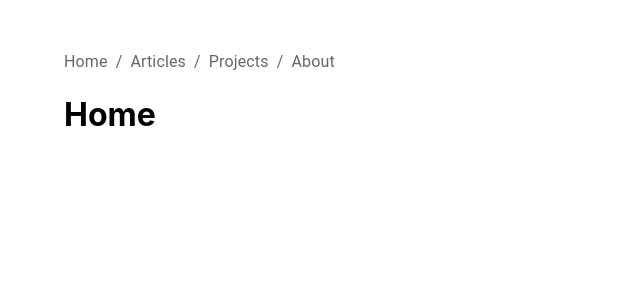
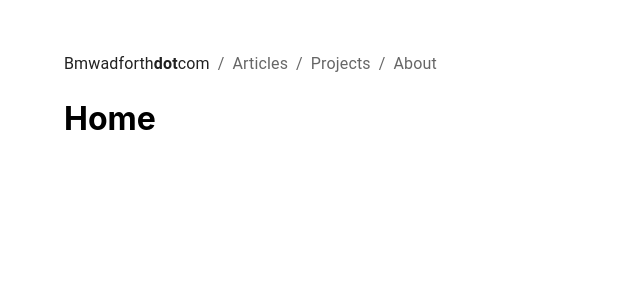
Before and after one commit to bmwadforth/front, a React (Create React App) app: page / in a window 1280 px wide. Shown: the top 300 px of the page, without its empty margins (0-640 px from the left). Built offline with nearby package versions, Linux system fonts and the light colour scheme.

Commit message:
Adding not found page and other stuff

```diff
--- a/package.json
+++ b/package.json
@@ -16,6 +16,7 @@
     "@types/react-dom": "^17.0.9",
     "@types/react-syntax-highlighter": "^13.5.2",
     "axios": "^0.26.0",
+    "moment": "^2.29.1",
     "react": "^17.0.2",
     "react-dom": "^17.0.2",
     "react-markdown": "^8.0.1",
--- a/src/App.tsx
+++ b/src/App.tsx
@@ -1,15 +1,21 @@
 import React from 'react';
-import { Container, Breadcrumbs, Link as MuiLink, Typography, Box, ButtonGroup, Button } from '@mui/material';
+import { Container, Breadcrumbs, Link as MuiLink, Box } from '@mui/material';
 import {
-  BrowserRouter as Router,
   Route,
   Routes,
-  Link
+  Link, useLocation
 } from "react-router-dom";
-import Articles from './components/articles';
-import ArticleContent from './components/articleContent';
 import ArticlesPage from "./pages/articles/articles";
 import ArticleViewPage from "./pages/articles/articleView";
+import NotFoundPage from "./pages/notFoundPage";
+
+export const ApplicationRoutes = {
+  INDEX: '/',
+  ARTICLES: '/articles',
+  ARTICLE: '/article/:articleId',
+  PROJECTS: 'projects',
+  ABOUT: '/about'
+}
 
 function HomeComponent() {
   return (
@@ -20,37 +26,46 @@ function HomeComponent() {
 }
 
 function App() {
+  const { pathname } = useLocation();
+
+  const isActive = (path: string): string => {
+    if (pathname === path) {
+      return 'text.primary'
+    } else {
+      return 'text.secondary'
+    }
+  }
+
   return (
     <Container sx={{ mt: '50px' }}>
-      <Router>
       <Breadcrumbs aria-label="breadcrumb">
-          <MuiLink underline="hover" color="inherit" href="#" component="span">
-            <Link to='/'>
-              Home
+        <MuiLink underline="hover" color={isActive(ApplicationRoutes.INDEX)} href="#" component="span" variant='subtitle1'>
+          <Link to={ApplicationRoutes.INDEX}>
+            Bmwadforth<b>dot</b>com
           </Link>
         </MuiLink>
-          <MuiLink underline="hover" color="inherit" href="#" component="span">
-            <Link to='/articles'>
+        <MuiLink underline="hover" color={isActive(ApplicationRoutes.ARTICLES)} href="#" component="span" variant='subtitle1'>
+          <Link to={ApplicationRoutes.ARTICLES}>
             Articles
           </Link>
         </MuiLink>
-          <MuiLink underline="hover" color="inherit" href="#" component="span">
-            <Link to='/projects'>
+        <MuiLink underline="hover" color={isActive(ApplicationRoutes.PROJECTS)} href="#" component="span" variant='subtitle1'>
+          <Link to={ApplicationRoutes.PROJECTS}>
             Projects
           </Link>
         </MuiLink>
-          <MuiLink underline="hover" color="inherit" href="#" component="span">
-            <Link to='/about'>
+        <MuiLink underline="hover" color={isActive(ApplicationRoutes.ABOUT)} href="#" component="span" variant='subtitle1'>
+          <Link to={ApplicationRoutes.ABOUT}>
             About
           </Link>
         </MuiLink>
       </Breadcrumbs>
       <Routes>
-          <Route path='/' element={<HomeComponent />} />
-          <Route path='/articles' element={<ArticlesPage />} />
-          <Route path='/article/:articleId' element={<ArticleViewPage />} />
+        <Route path={ApplicationRoutes.INDEX} element={<HomeComponent />} />
+        <Route path={ApplicationRoutes.ARTICLES} element={<ArticlesPage />} />
+        <Route path={ApplicationRoutes.ARTICLE} element={<ArticleViewPage />} />
+        <Route path="*" element={<NotFoundPage />} />
       </Routes>
-      </Router>
     </Container>
   );
 }
--- a/src/components/articleContent.tsx
+++ b/src/components/articleContent.tsx
@@ -3,9 +3,11 @@ import ReactMarkdown from 'react-markdown'
 import {IArticle} from '../store/articles/articles-store';
 import useArticle from "../hooks/useArticle";
 import {useParams} from "react-router-dom";
-import {Box, Paper} from "@mui/material";
+import {Box, Divider, Paper, Typography} from "@mui/material";
 import {Prism as SyntaxHighlighter} from 'react-syntax-highlighter'
 import {vscDarkPlus} from 'react-syntax-highlighter/dist/esm/styles/prism'
+import moment from 'moment';
+import Loading from "./loading";
 
 export interface IArticleTileProps {
     article: IArticle;
@@ -15,14 +17,18 @@ export default function ArticleContent() {
     let {articleId} = useParams();
     const [loading, article] = useArticle(articleId as string);
     const {payload} = article;
-    if (loading) return <h1>Loading</h1>;
+    if (loading) return <Loading />;
     if (payload?.content === undefined) return <h1>Error</h1>;
 
 
     return (
-        <Box style={{margin: '50px 0 80px 0'}}>
+        <Box style={{margin: '25px 0 80px 0'}}>
             <Paper>
                 <Box style={{padding: '10px 20px 20px 20px'}}>
+                    <Box style={{margin: '15px 0 15px 0'}}>
+                        <Typography variant="subtitle1">{`${payload.title} - ${moment(payload.createdDate).format('LLL')}`}</Typography>
+                    </Box>
+                    <Divider />
                     <ReactMarkdown children={payload.content} components={{
                         code({node, inline, className, children, ...props}) {
                             const match = /language-(\w+)/.exec(className || '')
--- a/src/components/articleTile.tsx
+++ b/src/components/articleTile.tsx
@@ -2,6 +2,7 @@ import React from 'react';
 import { IArticle } from '../store/articles/articles-store';
 import { Card, CardMedia, CardContent, Typography, CardActions, Button } from '@mui/material';
 import { useNavigate } from 'react-router-dom';
+import moment from "moment";
 
 export interface IArticleTileProps {
     article: IArticle;
@@ -19,12 +20,15 @@ export default function ArticleTile({article}: IArticleTileProps) {
             alt="Article thumbnail"
           />
           <CardContent>
-            <Typography gutterBottom variant="h5" component="div">
-              {article.title}
-            </Typography>
-            <Typography variant="body2" color="text.secondary">
-              {article.description}
-            </Typography>
+              <Typography component="div" variant="h6">
+                  {article.title}
+              </Typography>
+              <Typography gutterBottom variant="subtitle1" color="text.secondary" component="div">
+                  {`${moment(article.createdDate).format('LLL')}`}
+              </Typography>
+              <Typography variant="body2" color="text.secondary">
+                  {article.description}
+              </Typography>
           </CardContent>
           <CardActions>
             <Button size="small" onClick={() => navigate(`/article/${article.articleId}`)}>Read</Button>
--- a/src/components/articles.tsx
+++ b/src/components/articles.tsx
@@ -1,15 +1,16 @@
 import React from 'react';
 import { IArticle } from '../store/articles/articles-store';
-import { Box } from '@mui/material';
+import {Box} from '@mui/material';
 import { Masonry } from '@mui/lab';
 import ArticleTile from './articleTile';
 import useArticles from "../hooks/useArticles";
+import Loading from "./loading";
 
 export default function Articles() {
     const [loading, articles] = useArticles();
     const {payload} = articles;
 
-    if (loading) return <h1>Loading</h1>
+    if (loading) return <Loading />;
     if (payload === undefined) return <h1>Error</h1>
 
     return (
--- /dev/null
+++ b/src/components/loading.tsx
@@ -0,0 +1,11 @@
+import { CircularProgress, Grid} from "@mui/material";
+
+export default function Loading() {
+    return (
+        <Grid container spacing={0} direction='column' alignItems='center' justifyContent='center' style={{minHeight:'100vh'}}>
+            <Grid item xs={12}>
+                <CircularProgress />
+            </Grid>
+        </Grid>
+    )
+}
--- a/src/index.tsx
+++ b/src/index.tsx
@@ -4,11 +4,14 @@ import './index.css';
 import App from './App';
 import reportWebVitals from './reportWebVitals';
 import {RecoilRoot} from 'recoil';
+import {BrowserRouter} from "react-router-dom";
 
 ReactDOM.render(
   <React.StrictMode>
     <RecoilRoot>
-      <App />
+        <BrowserRouter>
+            <App />
+        </BrowserRouter>
     </RecoilRoot>
   </React.StrictMode>,
   document.getElementById('root')
--- /dev/null
+++ b/src/pages/notFoundPage.tsx
@@ -0,0 +1,11 @@
+import {Alert, Grid} from "@mui/material";
+
+export default function NotFoundPage() {
+    return (
+        <Grid container spacing={0} direction='column' alignItems='center' justifyContent='center' style={{minHeight:'100vh'}}>
+            <Grid item xs={12}>
+                <Alert severity="warning">Page not found!</Alert>
+            </Grid>
+        </Grid>
+    )
+}
```
Also changed, not shown: 2 other files (tests, documents, lock files or other folders). Lines whose indentation alone changed are shown as unchanged.
